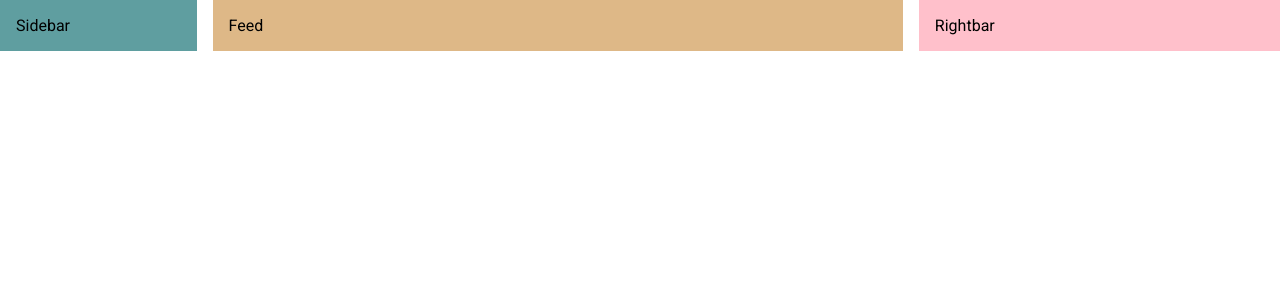
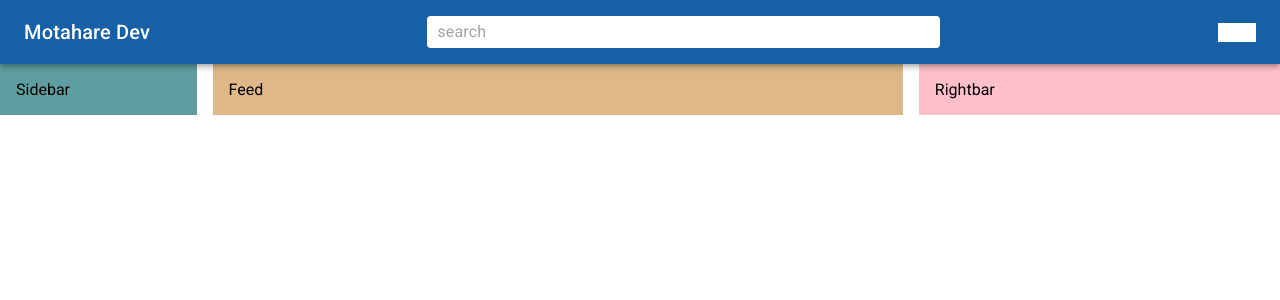
Before and after one commit to motahare-vatandoust/learn-mui, a React (Create React App) app: page / in a window 1280 px wide. Shown: the top 300 px of the page. Built offline with nearby package versions, Linux system fonts and the light colour scheme.

Commit message:
Add Navbar component with search and icons

```diff
--- a/src/App.js
+++ b/src/App.js
@@ -1,11 +1,13 @@
 import Sidebar from "./components/Sidebar";
 import Feed from "./components/Feed";
 import Rightbar from "./components/Rightbar";
+import Navbar from "./components/Navbar"
 import { Box, Stack } from "@mui/material";
 
 function App() {
   return (
     <Box>
+      <Navbar />
       <Stack direction="row" spacing={2} justifyContent="space-between">
         <Sidebar />
         <Feed />
--- a/src/components/Navbar.jsx
+++ b/src/components/Navbar.jsx
@@ -1,5 +1,32 @@
+import { Pets } from "@mui/icons-material";
+import { AppBar, Box, InputBase, styled, Toolbar, Typography } from "@mui/material";
+
+const StyledToolbar = styled(Toolbar)({
+  display: "flex",
+  justifyContent: "space-between",
+});
+const Search = styled("div")(({ theme }) => ({
+  backgroundColor: "white",
+  padding: "0 10px",
+  borderRadius: theme.shape.borderRadius,
+  width: "40%"
+}));
+const Icons = styled(Box)(({ theme }) => ({
+  backgroundColor: "white",
+}));
 const Navbar = () => {
-  return <div>Navbar</div>;
+  return (
+    <AppBar position="sticky">
+      <StyledToolbar>
+        <Typography variant="h6" sx={{ display: { xs: "none", sm: "block" } }}>
+          Motahare Dev
+        </Typography>
+        <Pets sx={{ display: { xs: "block", sm: "none" } }} />
+        <Search><InputBase placeholder="search"/></Search>
+        <Icons>icons</Icons>
+      </StyledToolbar>
+    </AppBar>
+  );
 };
 
 export default Navbar;
```
